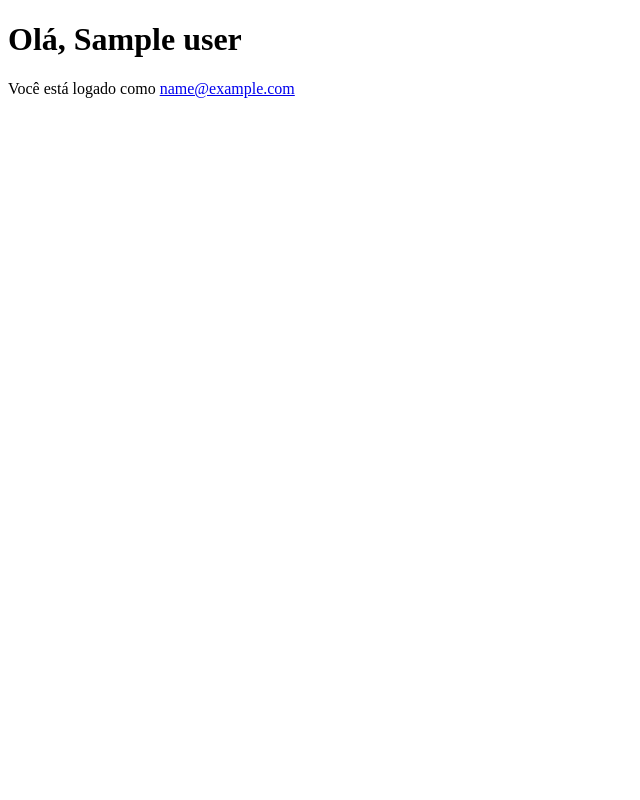
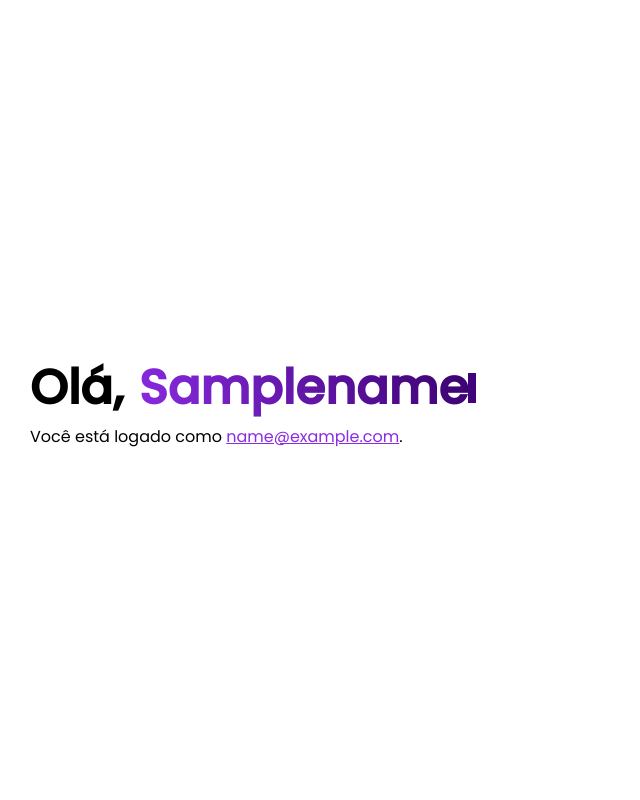
Before and after one commit to jaedsonpys/Sistema-de-Login, a Flask app: template templates/index.html in a window 1280 px wide. Shown: the whole page, without its empty margins (0-640 px from the left). Run offline with Flask 2, Linux system fonts and the light colour scheme; the template is opened without the code that fills it: most values are stand-ins (such as "Sample title", 1, 10 or a date in 2020).

Commit message:
Tela de home criada + animações

```diff
--- a/app.py
+++ b/app.py
@@ -20,7 +20,7 @@ def home():
     if not token_validate:
         return make_response(redirect(url_for('auth.login_func')))
 
-    return make_response(render_template('index.html', user_data=token_validate), 200)
+    return make_response(render_template('index.html', name=token_validate['name'], email=token_validate['email']), 200)
 
 if __name__ == '__main__':
     app.run(debug=True, port=3000, host='0.0.0.0')
--- /dev/null
+++ b/public/css/home.css
@@ -0,0 +1,56 @@
+@import url('https://fonts.googleapis.com/css2?family=Poppins:wght@200;300;400;500&display=swap');
+
+* {
+    padding: 0;
+    margin: 0;
+    border: none;
+    box-sizing: border-box;
+}
+
+html {
+    height: 100%;
+}
+
+body {
+    font-family: 'Poppins', sans-serif;
+    background: white;
+    display: flex;
+    flex-direction: column;
+    justify-content: center;
+
+    height: 100%;
+}
+
+main {
+    padding: 30px;
+}
+
+main article h1 {
+    font-size: 3rem;
+    display: inline-flex;
+    align-items: center;
+}
+
+main article h1 span {
+    background: linear-gradient(65deg, blueviolet, rgb(57, 1, 109));
+    color: black;
+    background-clip: text;
+    -webkit-background-clip: text;
+    -webkit-text-fill-color: transparent;
+    margin-left: 15px;
+}
+
+main article p a {
+    color: blueviolet;
+}
+
+@media (max-width: 500px){
+    main article h1 {
+        font-size: 2rem;
+    }
+
+    main article p {
+        font-size: 1rem;
+        margin-top: 5px;
+    }
+}
--- a/templates/index.html
+++ b/templates/index.html
@@ -3,13 +3,53 @@
 <head>
     <meta charset="UTF-8">
     <meta http-equiv="X-UA-Compatible" content="IE=edge">
+    <link rel="stylesheet" href="/public/css/home.css">
     <meta name="viewport" content="width=device-width, initial-scale=1.0">
     <title>Home page</title>
 </head>
 <body>
     <main>
-        <h1>Olá, {{user_data['name']}}</h1>
-        <p>Você está logado como <a href="{{ url_for('profile.profile_func')}}">{{user_data['email']}}</a></p>
+        <article>
+            <h1>Olá, <span id="user_name"></span><div id="bar" style="height: 30px; width: 8px; background-color: rgb(65, 3, 122);"></div></h1>
+            <p>Você está logado como <a href="{{ url_for('profile.profile_func')}}">{{email}}</a>.</p>
+        </article>
     </main>
+    <script>
+        var i;
+        var c = 0
+
+        setInterval(()=>{
+            var name = '{{name}}'
+
+            if(c == 2){
+                var ct = 0
+                while(true){
+                    if(ct == 40000000){
+                        console.log('ok')
+                        break
+                    }
+                    ct++
+                }
+            }
+
+            if(c == name.length){
+                return
+            }
+
+            var name = '{{name}}'[c]
+            c+=1
+            console.log(name)
+            document.getElementById('user_name').innerText += name
+        },150)
+
+        setInterval(async()=>{
+            const bar = document.getElementById('bar')
+            bar.style.background = 'transparent'
+            setTimeout(async()=>{
+                const bar = document.getElementById('bar')
+                bar.style.background = 'rgb(65, 3, 122)'
+            },500)
+        },1000)
+    </script>
 </body>
 </html>
```
